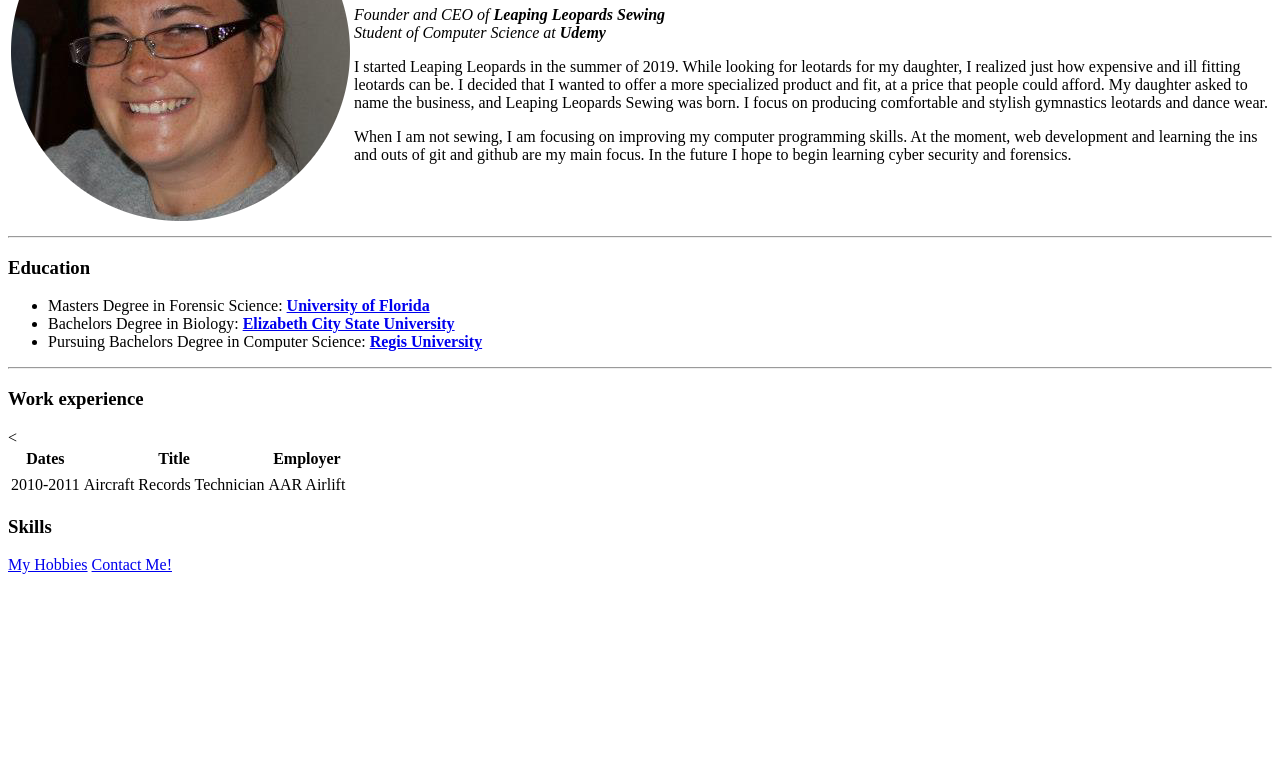
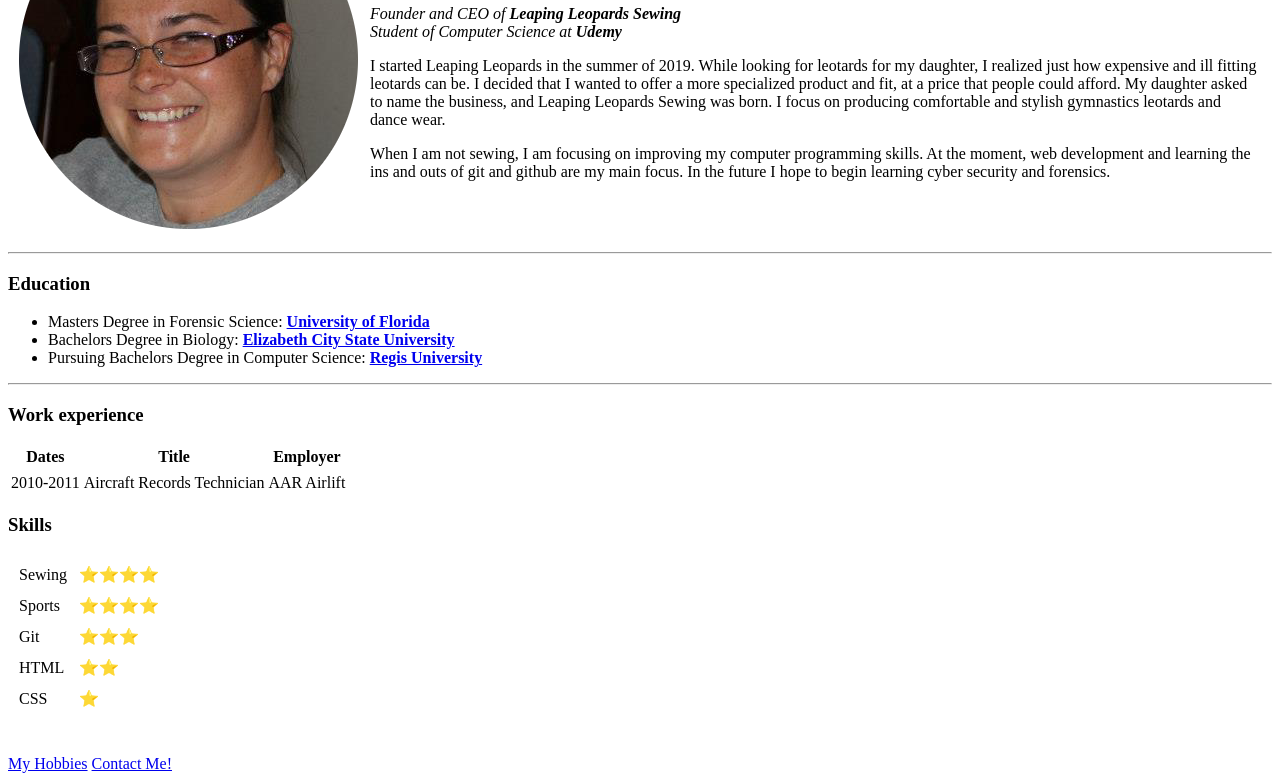
Before and after one commit to watkinskris/personalWebsite, a plain HTML site: page index.html in a window 1280 px wide. Shown: the part 129-910 px from the top of the page. Before the commit the page ends 800 px from the top, so only its background shows below. Drawn offline with Linux system fonts and the light colour scheme.

Commit message:
add skills section

```diff
--- a/index.html
+++ b/index.html
@@ -5,7 +5,7 @@
         <title>Krista's Personal Site</title>
     </head>
     <body>
-        <table>
+        <table cellspacing="10px">
             <tr>
                 <td><img src="images/kristaProfile.png"></td>
                 <td><h1>Kristina Watkins</h1>
@@ -39,7 +39,7 @@
 
             </thead>
             <tbody>
-                <<tr>
+                <tr>
                     <td></td>
                     <td></td>
                     <td></td>
@@ -52,6 +52,29 @@
             </tbody>
         </table>
         <h3>Skills</h3>
+        <table cellspacing="10px">
+            <tr>
+                <td>Sewing</td>
+                <td>⭐️⭐️⭐️⭐️</td>
+            </tr>
+            <tr>
+                <td>Sports</td>
+                <td>⭐️⭐️⭐️⭐️</td>
+            </tr>
+            <tr>
+                <td>Git</td>
+                <td>⭐️⭐️⭐️</td>
+            </tr>
+            <tr>
+                <td>HTML</td>
+                <td>⭐️⭐️</td>
+            <tr>
+                <td>CSS</td>
+                <td>⭐️</td>
+            </tr>
+        </table>
+        <br>
+        <br>
         <a href="hobbies.html" target="_blank">My Hobbies</a>
         <a href="contact.html" target="_blank">Contact Me!</a>
     </body>
```
